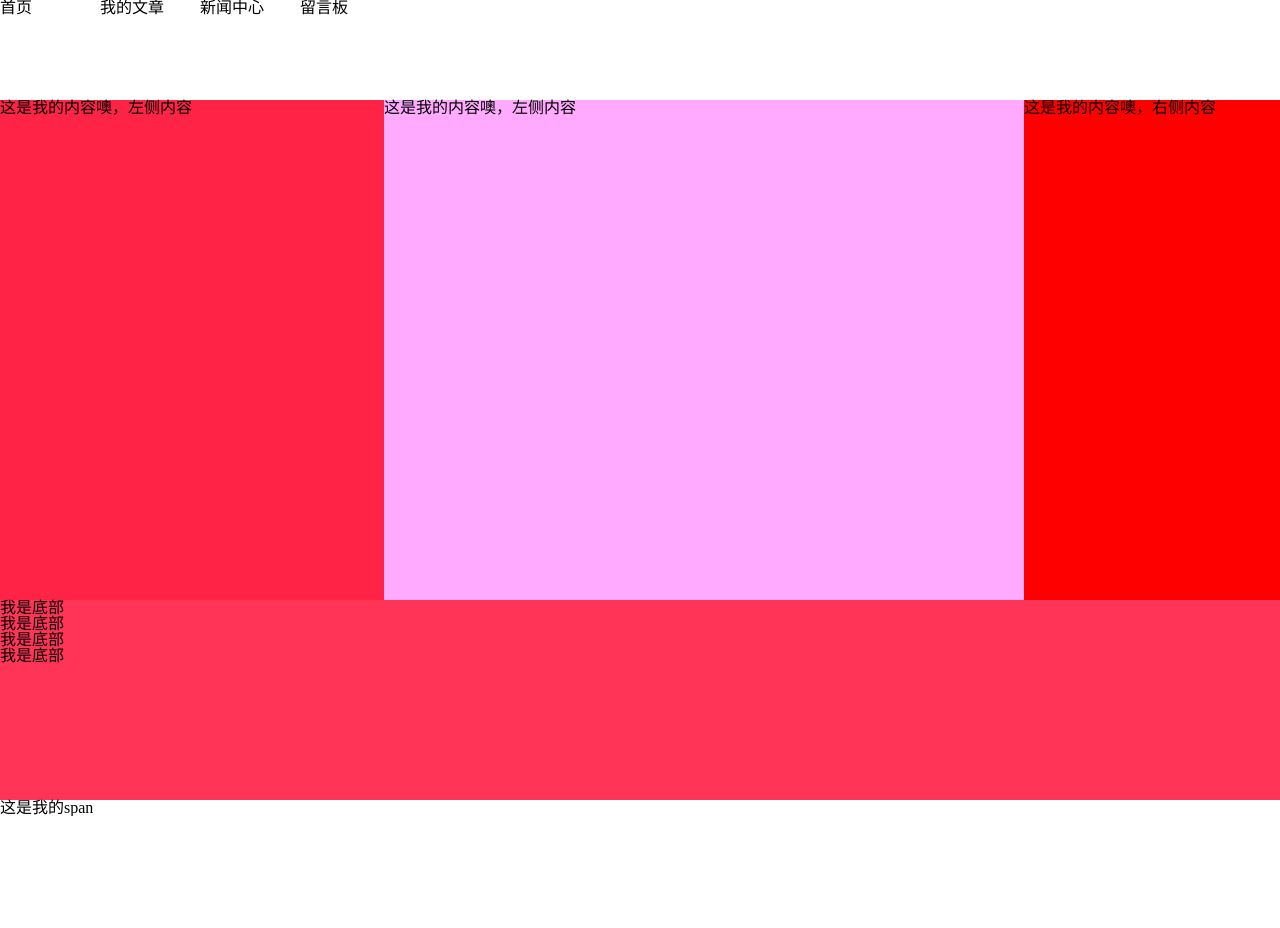
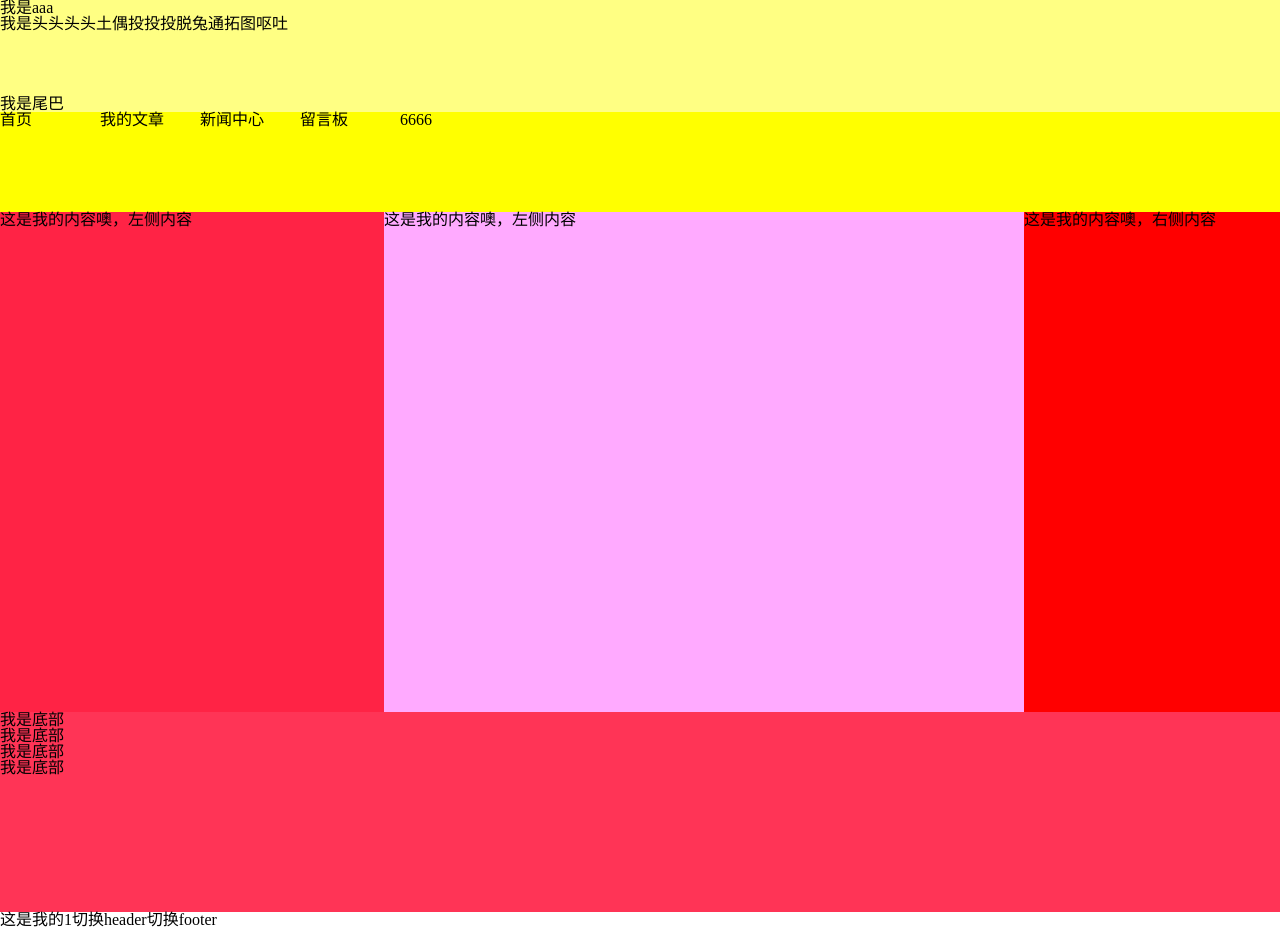
Before and after one commit to xuzixiao/blog, a Vue app: page / in a window 1280 px wide. Before the commit the page ends 816 px from the top, so only its background shows below. Built offline with nearby package versions, Linux system fonts and the light colour scheme.

Commit message:
学习总结

```diff
--- a/index.html
+++ b/index.html
@@ -10,6 +10,59 @@
   <div id="app">
 
   </div>
+<script>
+class Rectangle {
+  constructor(height, width) {
+    console.log(height+width);
+  }
+}
+
+class duixiang{
+
+}
+
+
+</script>
+
+
+<!--
+        ´´´´´████████´´´´
+        ´´`´███▒▒▒▒███´´´´´
+        ´´´███▒●▒▒●▒██´´´
+        ´´´███▒▒▒▒▒▒██´´´´´
+        ´´´███▒▒▒▒██´                     技术栈：
+        ´´██████▒▒███´´´´´                 语言： JavaScript
+        ´██████▒▒▒▒███´´                   框架： Vue, koa2
+        ██████▒▒▒▒▒▒███´´´´                构建工具： webpack
+        ´´▓▓▓▓▓▓▓▓▓▓▓▓▓▒´´                 版本控制： git
+        ´´▒▒▒▒▓▓▓▓▓▓▓▓▓▒´´´´´              css预处理: less
+        ..▒▒.´´´´▓▓▓▓▓▓▓▒                  编辑器： vscode
+        ´▒▒▒▒▒▒▒▒▒▒▒▒                      数据库:  MongoDB
+        ´´´´´´´´´███████´´´´               服务器端脚本: nodejs
+        ´´´´´´´´████████´´´´´´
+        ´´´´´´´█████████´´´´´
+        ´´´´´´██████████´´´
+        ´´´´´´██████████´´
+        ´´´´´´´█████████´
+        ´´´´´´´█████████´´´
+        ´´´´´´´´████████´´´
+        ________▒▒▒▒▒
+        _________▒▒▒▒
+        _________▒▒▒▒
+        ________▒▒_▒▒
+        _______▒▒__▒▒
+        _____ ▒▒___▒▒
+        _____▒▒___▒▒
+        ____▒▒____▒▒
+        ___▒▒_____▒▒
+        ███____ ▒▒
+        ████____███
+        █ _███_ █ ███
+    ——————————————————————————女神保佑，代码无bug——————————————————————
+        email: 913372477@qq.com
+    -->
+
+
 </body>
 <script src="static/js/jquery.js"></script>
 </html>
--- a/src/App.vue
+++ b/src/App.vue
@@ -1,30 +1,53 @@
 <template>
 <div class="box">
-    <my-header></my-header>
+
+    <keep-alive>
+        <div :is="comtorander">
+            <!--slot 子组件传文本-->
+            <p slot="tou">我是头头头头土偶投投投脱兔通拓图呕吐</p>
+            <p slot="wei">我是尾巴</p>
+        </div>
+    </keep-alive>
+
+
+    <my-header :number="6666"></my-header>
     <my-concent></my-concent>
     <my-footer></my-footer>
-    <span v-on:click="aa">这是我的span</span>
+    <span v-on:click="aa">这是我的{{aaa}}</span>
+    <span v-on:click="he">切换header</span>
+    <span v-on:click="fot">切换footer</span>
 </div>
 </template>
 <script>
+import Vue from "vue";
 import header from "./components/header/header.vue";
 import concent from "./components/concent/concent.vue";
 import footer from "./components/footer/footer.vue";
+import comA from "./components/a";
 export default({
    components:{
        "my-header":header,
        "my-concent":concent,
-       "my-footer":footer
+       "my-footer":footer,
+       "com-a":comA
    },
    data(){
      return {
-         aaa:1
+         comtorander:"com-a",
+         aaa:1,
+         number:10
      }
+
    },
    methods:{
       aa:function(){
        this.aaa++;
-        console.log(this.aaa);
+      },
+      he:function(){
+         this.comtorander="my-header"
+      },
+      fot:function(){
+         this.comtorander="my-footer"
       }
    }
 })
@@ -34,11 +57,11 @@ export default({
     width: 100%;
     height: 400px;
     min-height: 400px;
-    background: #dd737300;
+    background: #ffff83;
 }
 .header{
     width: 100%;
     height: 100px;
-    background: #ffffff6c;
+    background: #ffff00;
 }
 </style>
--- /dev/null
+++ b/src/components/a.vue
@@ -0,0 +1,19 @@
+<template>
+<Div>
+  <div class="aaa">我是aaa</div>
+  <slot name="tou">没有头</slot>
+  <br>
+  <br>
+  <br>
+  <br>
+  <slot name="wei">没有尾</slot>
+</Div>
+</template>
+<script>
+export default {
+
+}
+</script>
+<style>
+
+</style>
--- a/src/components/header/header.vue
+++ b/src/components/header/header.vue
@@ -5,6 +5,7 @@
             {{item.text}}
         </li>
       </ul>
+      {{number}}
   </div>
 </template>
 <script>
@@ -19,6 +20,7 @@ export default {
               {id:3,text:"新闻中心"},
               {id:4,text:"留言板"}
           ]
+
       }
   }
 }
--- a/src/main.js
+++ b/src/main.js
@@ -8,4 +8,14 @@ new Vue({
     "my-app":App
   },
   template:"<my-app></my-app>",
+  beforeCreate:function(){
+    console.log("created!!");
+  },
+  created:function(){
+    console.log("createding!!")
+  },
+  mounted:function(){
+  console.log("mounted");
+
+  }
 })
```
